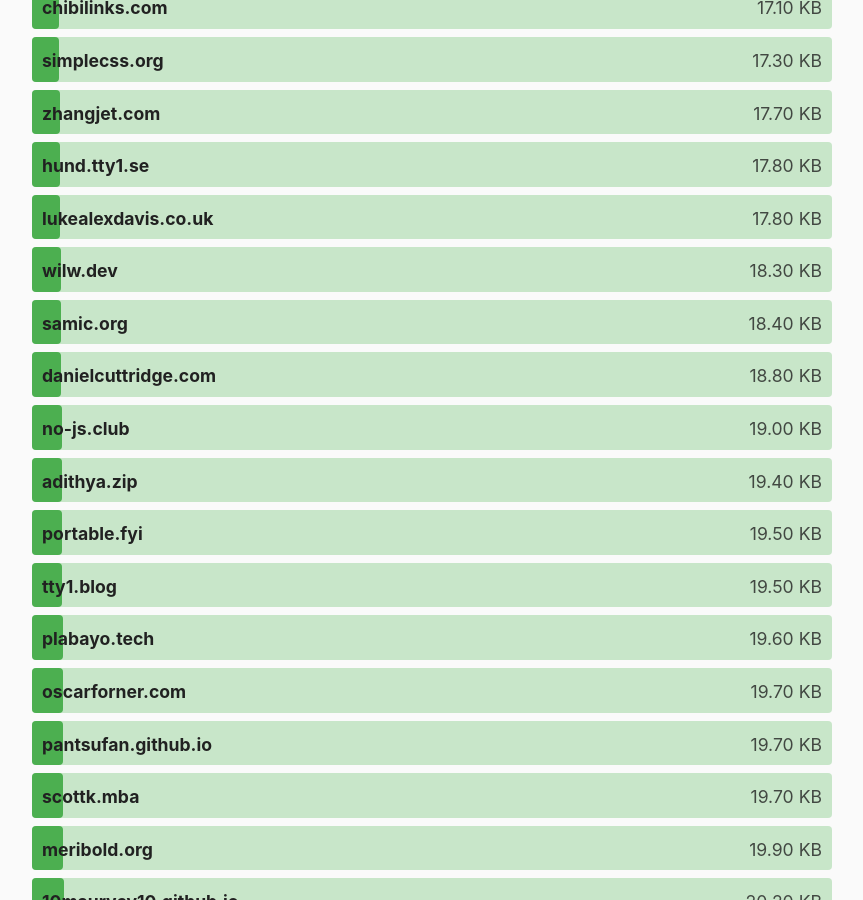
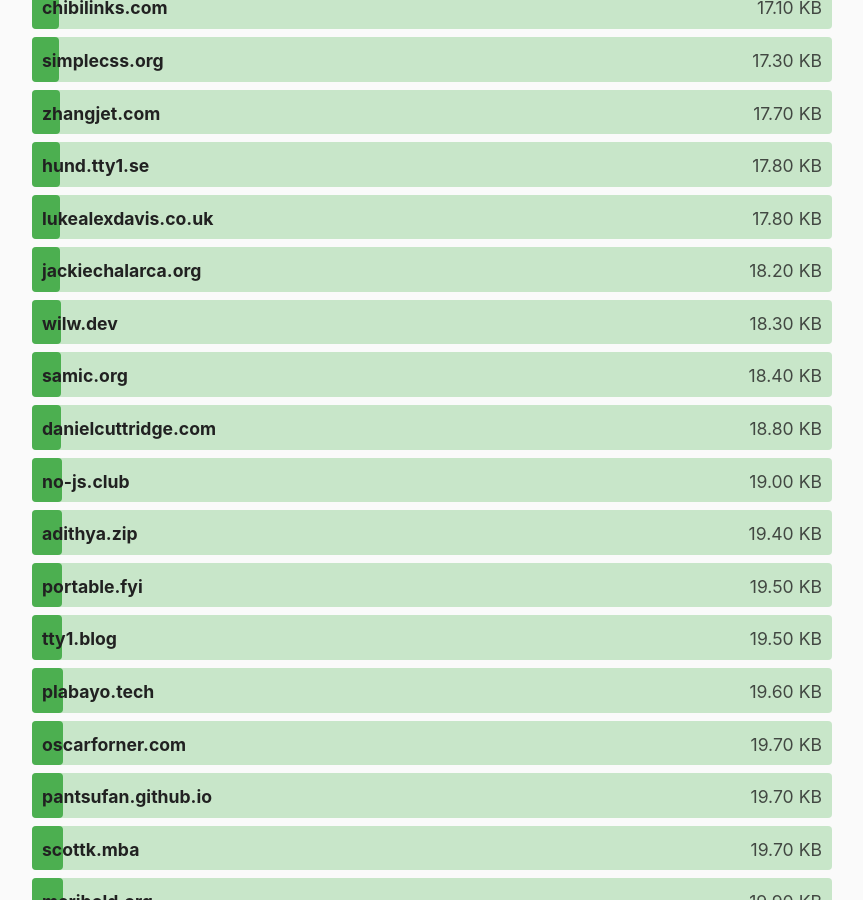
Before and after one commit to kevquirk/512kb.club, a Jekyll site: the page built from index.md, in a window 1280 px wide and 900 px high, scrolled down 7266 px. Shown: the whole window, without its empty margins (208-1071 px from the left). Built offline with Jekyll 4.4.1, drawn with Linux system fonts in a browser that asks for light colours.

Commit message:
Update sites.yml

```diff
--- a/_data/sites.yml
+++ b/_data/sites.yml
@@ -1452,6 +1452,11 @@
   url: https://ivyfanchiang.ca/
   size: 191
   last_checked: 2023-07-11
+
+- domain: jackiechalarca.org
+  url: https://jackiechalarca.org/
+  size: 18.2
+  last_checked: 2023-09-27
 
 - domain: jacksonchen666.com
   url: https://jacksonchen666.com/
```
